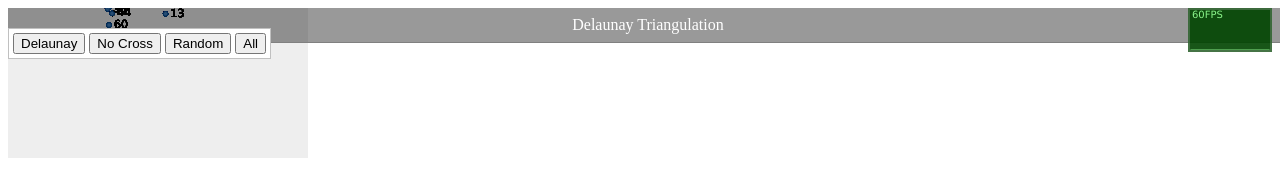
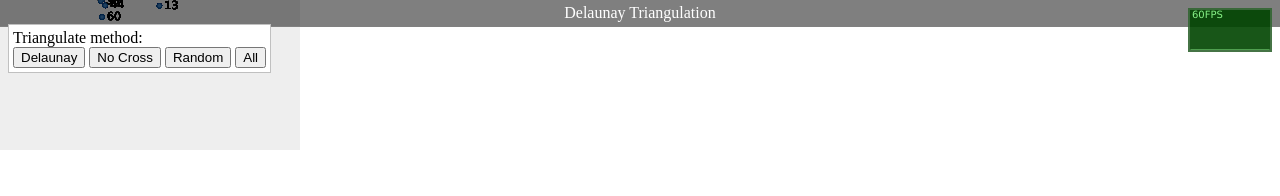
Before and after one commit to jarvisniu/bu.js, a website: page examples/delaunay_triangulation.html in a window 1280 px wide. Drawn offline with Linux system fonts and the light colour scheme.

Commit message:
use uniform css for examples

```diff
--- a/examples/all_shapes.html
+++ b/examples/all_shapes.html
@@ -5,26 +5,7 @@
 	<meta charset="utf-8">
 	<title>All shapes</title>
 	<script src="../build/bu.js"></script>
-	<style>
-		#info {
-			position: absolute;
-			width: 100%;
-			text-align: center;
-			padding: 8px 0;
-			border-bottom: solid 1px gray;
-			color: white;
-			background-color: hsla(0, 0%, 0%, 0.4);
-		}
-
-		#control {
-			position: fixed;
-			border: solid 1px silver;
-			background-color: white;
-			top: 8px;
-			left: 8px;
-			padding: 4px;
-		}
-	</style>
+	<link rel="stylesheet" href="css/example.css">
 	<script type="text/javascript">
 		var bu = new Bu.App({
 			renderer: {
--- /dev/null
+++ b/examples/css/example.css
@@ -0,0 +1,36 @@
+/* The uniform style for examples */
+
+html {
+	user-select: none;
+	-webkit-user-select: none;
+	-moz-user-select: none;
+	-ms-user-select: none;
+
+	user-drag: none;
+	-webkit-user-drag: none;
+	-moz-user-drag: none;
+	-ms-user-drag: none;
+}
+
+body {
+	margin: 0;
+}
+
+#info {
+	position: absolute;
+	width: 100%;
+	text-align: center;
+	padding: 4px 0;
+	border-bottom: solid 1px gray;
+	color: white;
+	background-color: hsla(0, 0%, 0%, 0.5);
+}
+
+#control {
+	position: fixed;
+	border: solid 1px silver;
+	background-color: white;
+	top: 24px;
+	left: 8px;
+	padding: 4px;
+}
--- a/examples/delaunay_triangulation.html
+++ b/examples/delaunay_triangulation.html
@@ -6,26 +6,7 @@
 	<title>Delaunay Triangulation</title>
 	<script src="js/ClipMeter.min.js"></script>
 	<script src="../build/bu.js"></script>
-	<style>
-		#info {
-			position: absolute;
-			width: 100%;
-			text-align: center;
-			padding: 8px 0;
-			border-bottom: solid 1px gray;
-			color: white;
-			background-color: hsla(0, 0%, 0%, 0.4);
-		}
-
-		#control {
-			position: fixed;
-			border: solid 1px silver;
-			background-color: white;
-			top: 28px;
-			left: 8px;
-			padding: 4px;
-		}
-	</style>
+	<link rel="stylesheet" href="css/example.css">
 	<script type="text/javascript">
 		var POINT_COUNT = 64;
 		var LINE_COUNT = 50;
@@ -154,6 +135,7 @@
 <div id="info">
 	<span>Delaunay Triangulation</span></div>
 <div id="control">
+	<div>Triangulate method:</div>
 	<button id="btnDelaunay">Delaunay</button>
 	<button id="btnNoCross">No Cross</button>
 	<button id="btnRandom">Random</button>
```
Also changed, not shown: examples/all_styles.html (+1 -12 lines), examples/animation.html (+1 -18 lines), examples/bitmap_font.html (+1 -20 lines), examples/contain_test.html (+1 -20 lines), examples/drag_point.html (+1 -11 lines), examples/draw_shapes.html (+2 -26 lines), examples/hello_bu.html (+4 -1 lines), examples/keyboard_control.html (+1 -11 lines), examples/line_near_point.html (+1 -11 lines), examples/point_to_line_distance.html (+1 -11 lines), examples/polyline_morph.html (+2 -21 lines), examples/tank.html (+3 -1 lines).
